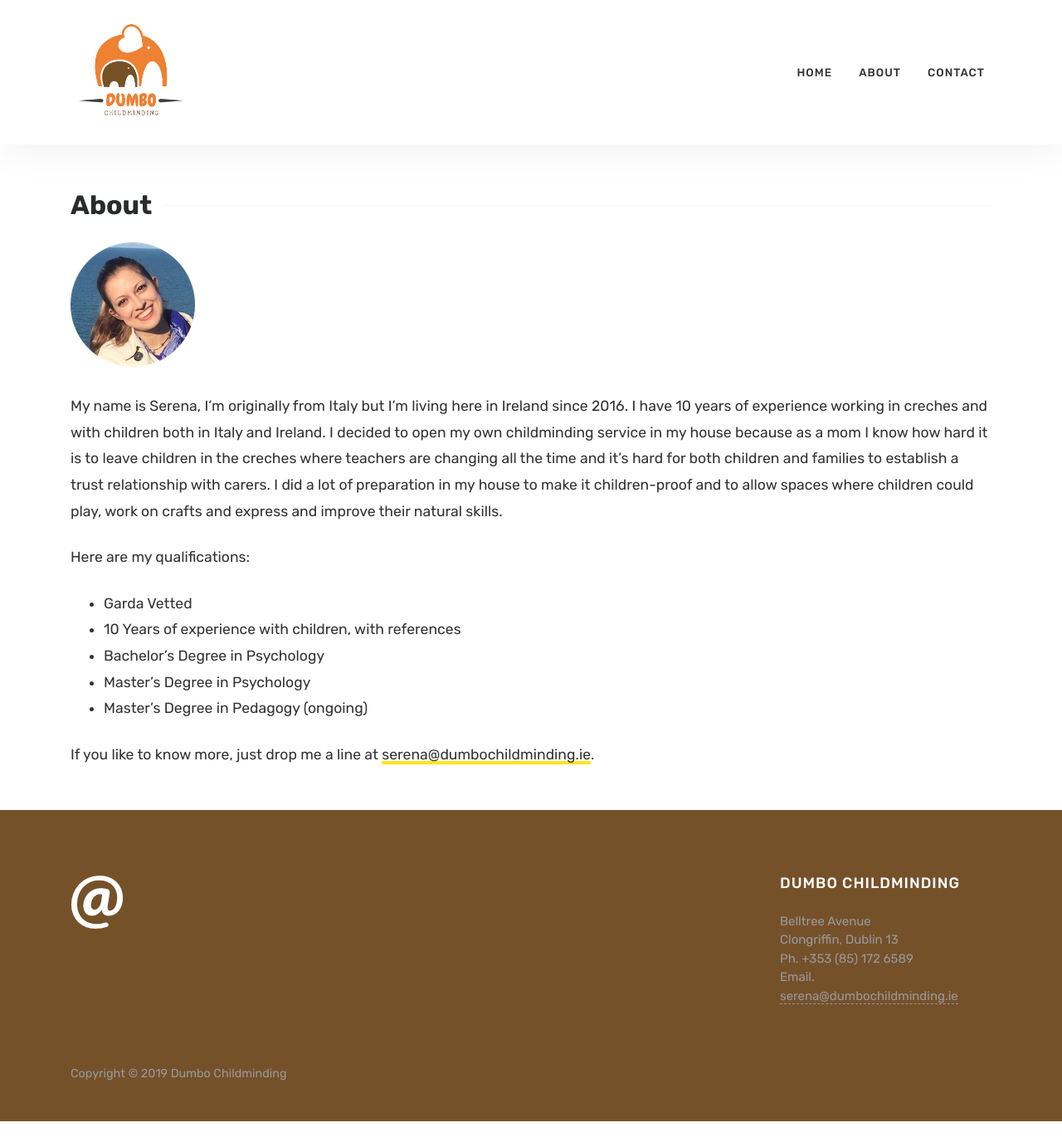
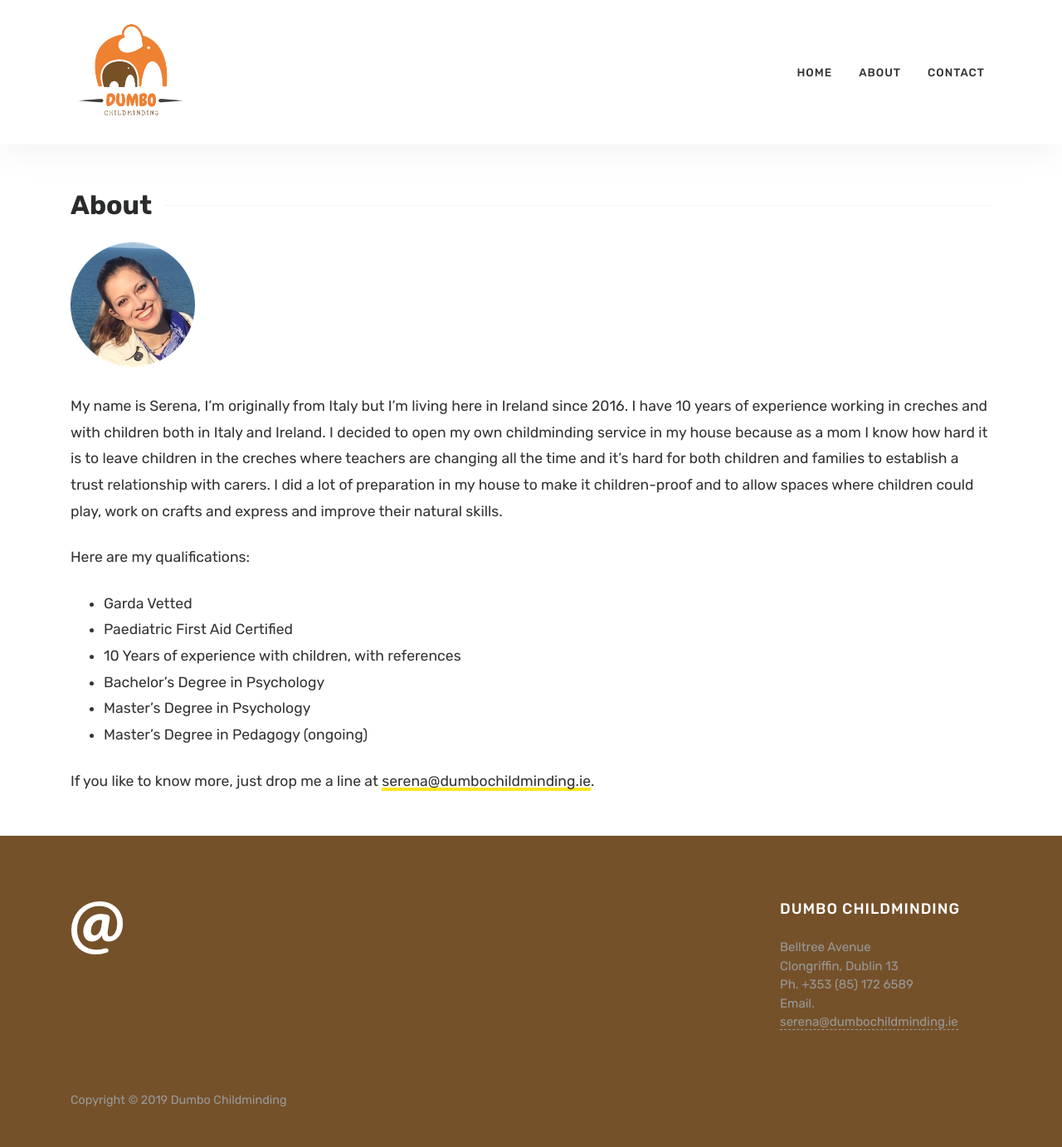
Before and after one commit to sangregoriopaolo/dumbo-childminding, a Jekyll site: the page built from about.md, in a window 1280 px wide and 1382 px high. Shown: the whole window at 83% size. Built offline with Jekyll 4.4.1, drawn with Linux system fonts in a browser that asks for light colours; some of the changed lines change nothing that is shown.

Commit message:
Add paediatric first aid and GA tracking code

```diff
--- a/_config.yml
+++ b/_config.yml
@@ -43,6 +43,12 @@
   - jekyll-feed
   - jekyll-seo-tag
   - jekyll-archives
+  - jekyll-analytics
+
+# analytics
+jekyll_analytics:
+  GoogleAnalytics:
+    id: UA-144188718-1
 
 # Archives
 jekyll-archives:
--- a/about.md
+++ b/about.md
@@ -9,6 +9,7 @@
 
 Here are my qualifications:
 - Garda Vetted
+- Paediatric First Aid Certified
 - 10 Years of experience with children, with references
 - Bachelor's Degree in Psychology
 - Master's Degree in Psychology
```
